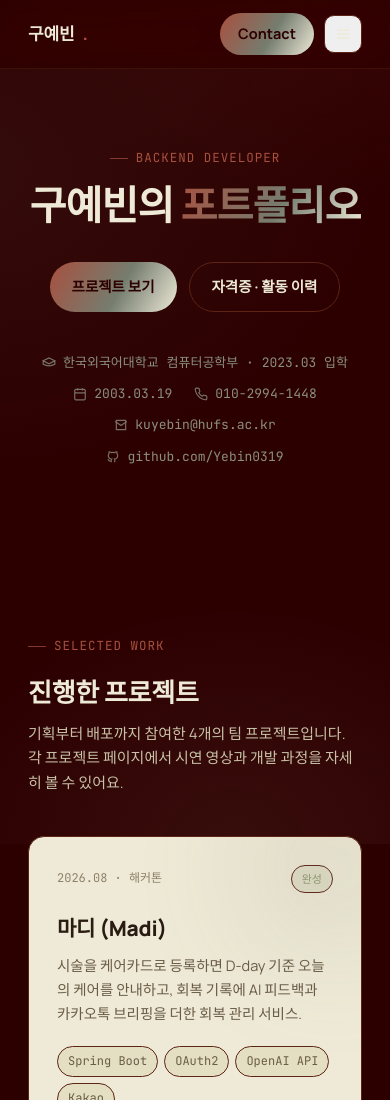
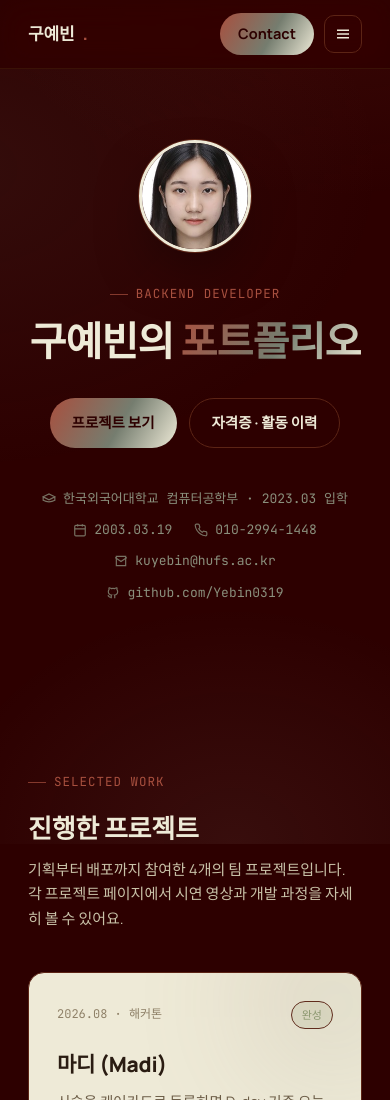
Before and after one commit to Yebin0319/yebin0319.github.io, a plain HTML site: page index.html in a window 390 px wide. Shown: the top 1100 px of the page. Drawn offline with Linux system fonts and the light colour scheme.

Commit message:
Add profile photo, fix nav-toggle button background, switch Contact to Gmail compose link
Co-Authored-By: Claude Sonnet 5 <noreply@anthropic.com>

```diff
--- a/index.html
+++ b/index.html
@@ -44,7 +44,7 @@
       <a href="https://github.com/Yebin0319" target="_blank" rel="noopener" class="icon-btn gh-desktop" aria-label="GitHub">
         <svg width="18" height="18" viewBox="0 0 24 24" fill="currentColor"><path d="M12 .5C5.73.5.5 5.73.5 12c0 5.08 3.29 9.39 7.86 10.91.57.1.78-.25.78-.55 0-.27-.01-1.17-.02-2.12-3.2.7-3.88-1.36-3.88-1.36-.52-1.34-1.28-1.7-1.28-1.7-1.05-.72.08-.7.08-.7 1.16.08 1.77 1.19 1.77 1.19 1.03 1.77 2.7 1.26 3.36.96.1-.75.4-1.26.73-1.55-2.56-.29-5.26-1.28-5.26-5.7 0-1.26.45-2.29 1.19-3.09-.12-.29-.52-1.46.11-3.05 0 0 .97-.31 3.18 1.18a11.05 11.05 0 0 1 5.79 0c2.2-1.49 3.17-1.18 3.17-1.18.64 1.59.24 2.76.12 3.05.74.8 1.18 1.83 1.18 3.09 0 4.43-2.7 5.4-5.28 5.69.42.36.78 1.07.78 2.17 0 1.57-.01 2.83-.01 3.22 0 .3.2.66.79.55A10.53 10.53 0 0 0 23.5 12C23.5 5.73 18.27.5 12 .5Z"/></svg>
       </a>
-      <a href="mailto:kuyebin@hufs.ac.kr" class="btn btn-primary" style="padding:9px 18px;">Contact</a>
+      <a href="https://mail.google.com/mail/?view=cm&fs=1&to=kuyebin@hufs.ac.kr" target="_blank" rel="noopener" class="btn btn-primary" style="padding:9px 18px;">Contact</a>
       <button class="nav-toggle" aria-label="메뉴 열기">
         <svg viewBox="0 0 24 24" fill="none" stroke="currentColor" stroke-width="2"><line x1="4" y1="7" x2="20" y2="7"/><line x1="4" y1="12" x2="20" y2="12"/><line x1="4" y1="17" x2="20" y2="17"/></svg>
       </button>
@@ -65,6 +65,7 @@
 
 <header class="hero">
   <div class="container">
+    <img src="assets/img/profile.jpg" alt="구예빈" class="hero-avatar">
     <div class="eyebrow" style="justify-content:center;">Backend Developer</div>
     <h1>구예빈의 <span class="grad-text">포트폴리오</span></h1>
     <div class="hero-actions">
@@ -190,7 +191,7 @@
     <div class="footer-row">
       <span class="copyright">© 2026 Gu Yebin</span>
       <div class="footer-links">
-        <a href="mailto:kuyebin@hufs.ac.kr">Email</a>
+        <a href="https://mail.google.com/mail/?view=cm&fs=1&to=kuyebin@hufs.ac.kr" target="_blank" rel="noopener">Email</a>
         <a href="https://github.com/Yebin0319" target="_blank" rel="noopener">GitHub</a>
         <a href="about.html">About</a>
       </div>
--- a/style.css
+++ b/style.css
@@ -211,9 +211,11 @@ h1, h2, h3, h4, p { margin: 0; }
   width: 38px; height: 38px;
   border-radius: 10px;
   border: 1px solid var(--border);
+  background: transparent;
   align-items: center;
   justify-content: center;
   color: var(--text);
+  cursor: pointer;
 }
 .nav-toggle svg { width: 18px; height: 18px; }
 
@@ -242,6 +244,15 @@ h1, h2, h3, h4, p { margin: 0; }
 .hero {
   padding: 168px 0 96px;
   text-align: center;
+}
+.hero-avatar {
+  width: 112px;
+  height: 112px;
+  border-radius: 50%;
+  object-fit: cover;
+  margin: 0 auto 24px;
+  border: 3px solid var(--panel);
+  box-shadow: 0 0 0 1px var(--border), var(--shadow-lg);
 }
 .hero h1 {
   font-size: clamp(40px, 6.4vw, 72px);
```
Also changed, not shown: about.html (+3 -3 lines), projects/hufjok.html (+2 -2 lines), projects/madi.html (+2 -2 lines), projects/manitotti.html (+2 -2 lines), projects/roomfit.html (+2 -2 lines), assets/img/profile.jpg (added).
